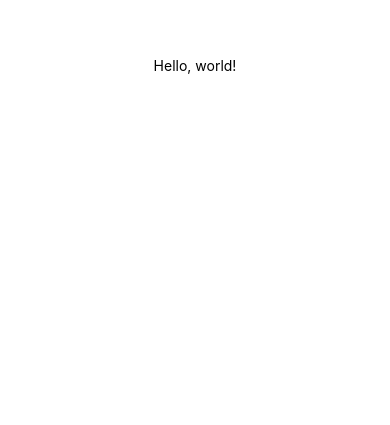
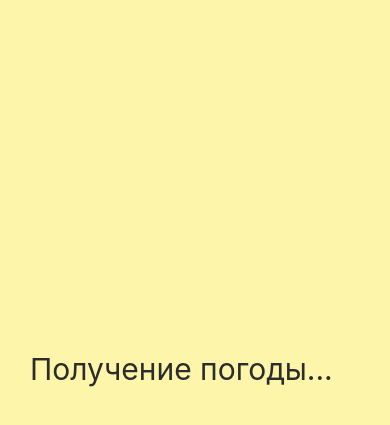
Before and after one commit to alexeyinn/react-native-weather-app, a React Native app: screen / in a window 390 px wide. Shown: the part 357-782 px from the top of the page. Built offline with nearby package versions, Linux system fonts and the light colour scheme.

Commit message:
feat: loading screen created

```diff
--- a/App.tsx
+++ b/App.tsx
@@ -1,20 +1,5 @@
-import { StatusBar } from "expo-status-bar";
-import { StyleSheet, Text, View } from "react-native";
+import Loading from "./src/components/Loading";
 // 45:00
 export default function App() {
-  return (
-    <View style={styles.container}>
-      <Text>Hello, world!</Text>
-      <StatusBar style="auto" />
-    </View>
-  );
+  return <Loading />;
 }
-
-const styles = StyleSheet.create({
-  container: {
-    flex: 1,
-    backgroundColor: "#fff",
-    alignItems: "center",
-    justifyContent: "center",
-  },
-});
--- /dev/null
+++ b/src/components/Loading.tsx
@@ -0,0 +1,26 @@
+import { View, Text, StyleSheet } from "react-native";
+import React from "react";
+
+const Loading = () => {
+  return (
+    <View style={styles.container}>
+      <Text style={styles.text}>Получение погоды...</Text>
+    </View>
+  );
+};
+
+const styles = StyleSheet.create({
+  container: {
+    flex: 1,
+    justifyContent: "flex-end",
+    paddingHorizontal: 30,
+    paddingVertical: 100,
+    backgroundColor: "#fdf6aa",
+  },
+  text: {
+    color: "#2c2c2c",
+    fontSize: 30,
+  },
+});
+
+export default Loading;
```
